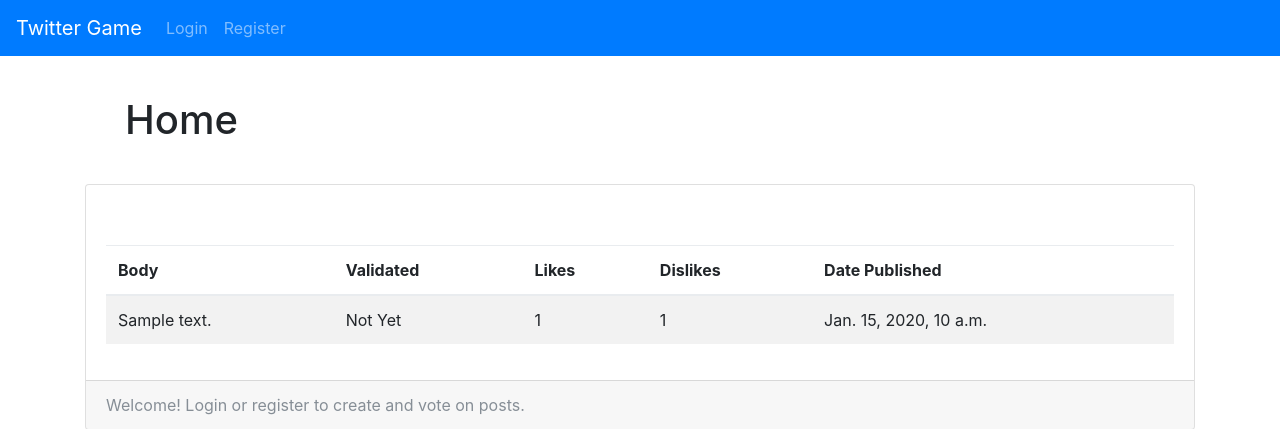
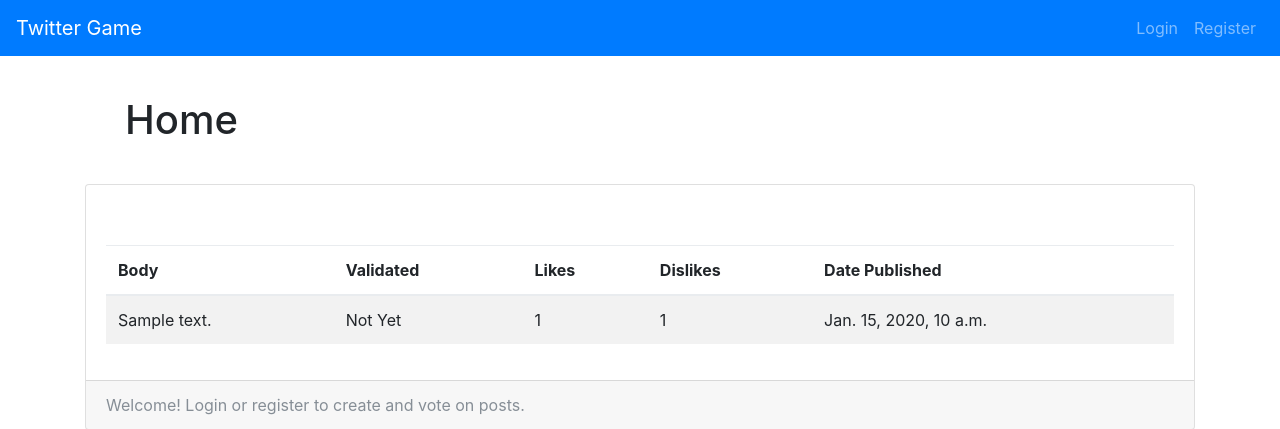
Before and after one commit to ztaylor2/django-twitter-game, a Django app: page / in a window 1280 px wide. Shown: the top 429 px of the page. Run offline with Django 3.2, Linux system fonts and the light colour scheme; tables that the repository leaves empty hold one stand-in row (Sample ...); some libraries are stand-ins or nearby versions.

Commit message:
updated readme.

```diff
--- a/twitter_game/twitter_game/templates/twitter_game/base.html
+++ b/twitter_game/twitter_game/templates/twitter_game/base.html
@@ -20,6 +20,9 @@
 		</button>
 
 		<div class="collapse navbar-collapse" id="navbarSupportedContent">
+            <ul class="navbar-nav mr-auto mt-2 mt-lg-0">
+            </ul>
+
 			<ul class="nav navbar-nav" style="float: right">
 				{% if request.user.is_authenticated %}
 					<li class="nav-item">
--- a/twitter_game/twitter_game/templates/twitter_game/home.html
+++ b/twitter_game/twitter_game/templates/twitter_game/home.html
@@ -100,7 +100,7 @@
 				success: function(response) {
 					alert(response.message);
 					alert('Post dislikes count is now ' + response.dislikes_count);
-				}
+				},
 				error: function(rs, e) {
 					alert(rs.responseText);
 				}
```
Also changed, not shown: README.md.
